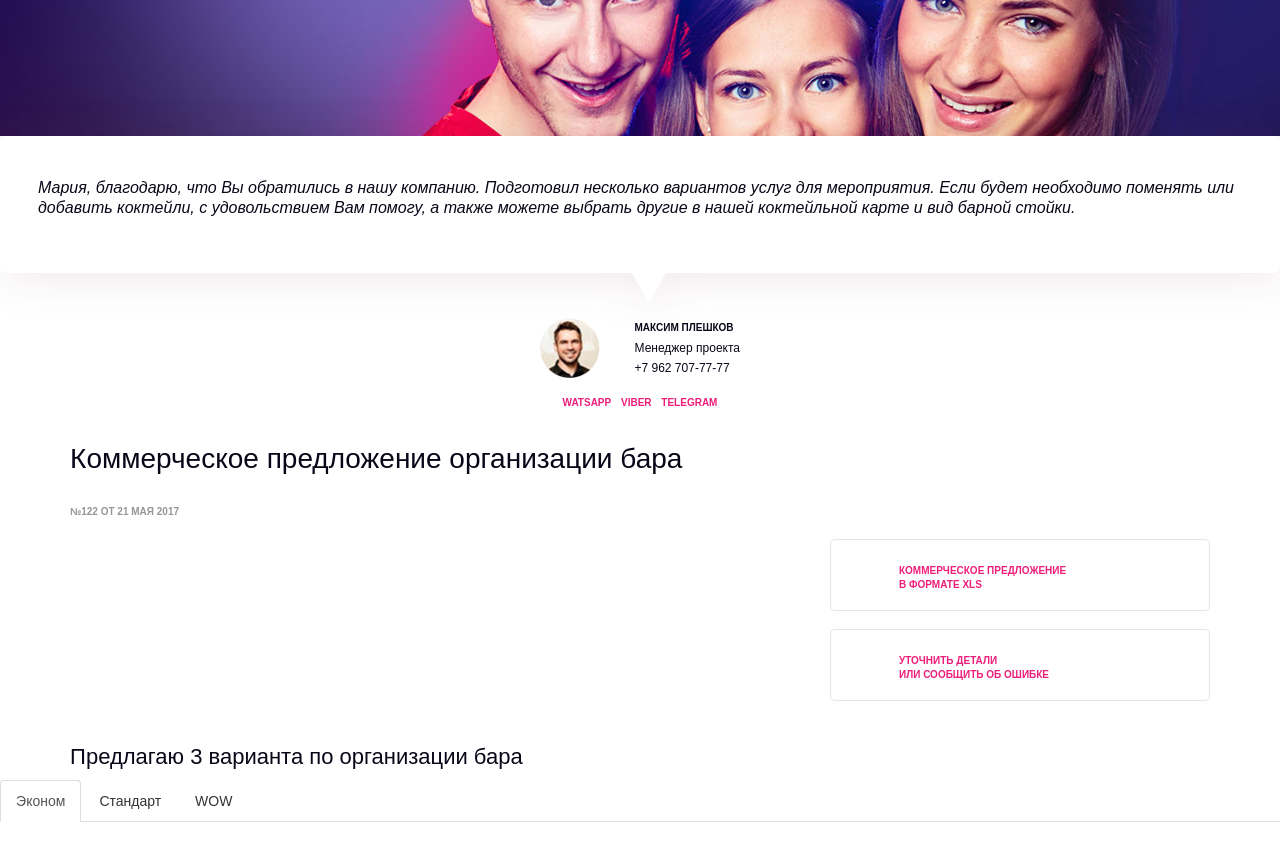
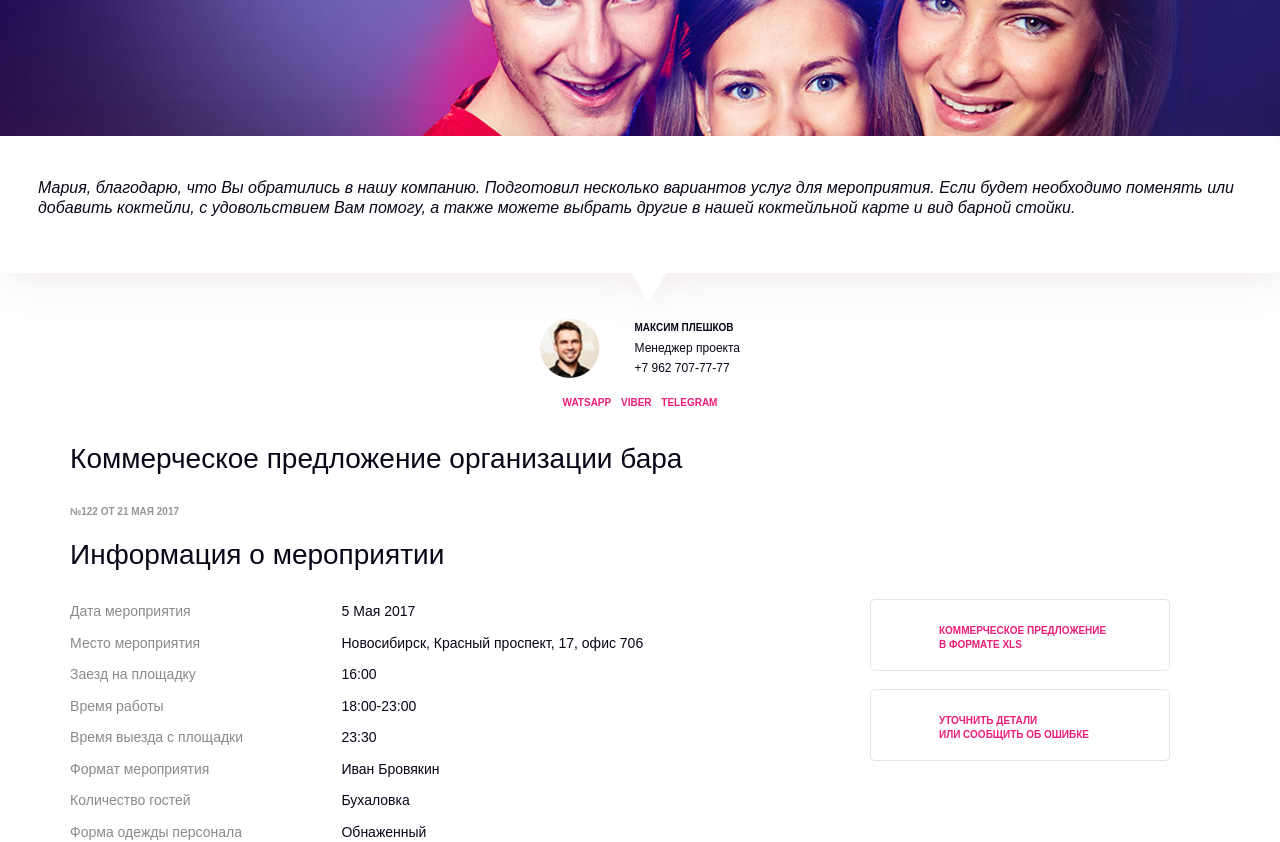
Before and after one commit to devmargooo/Bar-street, a website: page src/index.html in a window 1280 px wide. Shown: the part 144-986 px from the top of the page. Drawn offline with nearby package versions, Linux system fonts and the light colour scheme.

Commit message:
Раздел подробной информации о заказе (768px+)

```diff
--- a/src/index.html
+++ b/src/index.html
@@ -45,10 +45,48 @@
             <p class="cp-details__number">№122 от 21 мая 2017</p>
             <div class="container-fluid">
               <div class="row">
-                <div class="col-lg-8">
-
+                <div class="col-sm-8 col-md-8 col-lg-8 first-col">
+                    <h3 class="cp-details__about-title">Информация о мероприятии</h3>
+                    <table class="cp-details-about">
+                        <tr class="cp-details-about-row">
+                            <td class="cp-details-about-cell">Дата мероприятия</td>
+                            <td class="cp-details-about-cell">5 Мая 2017</td>
+                        </tr>
+                        <tr class="cp-details-about-row">
+                            <td class="cp-details-about-cell">Место мероприятия</td>
+                            <td class="cp-details-about-cell">Новосибирск, Красный проспект, 17, офис 706</td>
+                        </tr>
+                        <tr class="cp-details-about-row">
+                            <td class="cp-details-about-cell">Заезд на площадку</td>
+                            <td class="cp-details-about-cell">16:00</td>
+                        </tr>
+                        <tr class="cp-details-about-row">
+                            <td class="cp-details-about-cell">Время работы</td>
+                            <td class="cp-details-about-cell">18:00-23:00</td>
+                        </tr>
+                        <tr class="cp-details-about-row">
+                            <td class="cp-details-about-cell">Время выезда с площадки</td>
+                            <td class="cp-details-about-cell">23:30</td>
+                        </tr>
+                        <tr class="cp-details-about-row">
+                            <td class="cp-details-about-cell">Формат мероприятия</td>
+                            <td class="cp-details-about-cell">Иван Бровякин</td>
+                        </tr>
+                        <tr class="cp-details-about-row">
+                            <td class="cp-details-about-cell">Количество гостей</td>
+                            <td class="cp-details-about-cell">Бухаловка</td>
+                        </tr>
+                        <tr class="cp-details-about-row">
+                            <td class="cp-details-about-cell">Форма одежды персонала</td>
+                            <td class="cp-details-about-cell">Обнаженный</td>
+                        </tr>
+                        <tr class="cp-details-about-row">
+                            <td class="cp-details-about-cell">Комментарий к заказу</td>
+                            <td class="cp-details-about-cell">Хочется чтобы было очень круто!</td>
+                        </tr>
+                    </table>
                 </div>
-                <div class="col-xs-12 col-lg-4 cp-details__buttons-col">
+                <div class="col-xs-12 col-sm-4 col-md-4 col-lg-4 cp-details__buttons-col last-col">
                   <button class="button-feature" type="button">Коммерческое предложение<br>в формате xls</button>
                   <button class="button-feature" type="button">Уточнить детали<br>или сообщить об ошибке</button>
                 </div>
--- a/src/sass/blocks/button-feature.scss
+++ b/src/sass/blocks/button-feature.scss
@@ -11,8 +11,10 @@
 
 .button-feature{
   @include button-feature-theme;
+  display: block;
   min-height: 7.2rem;
-  width: 100%;//
+  width: 100%;
+  max-width: 30rem;
   padding: 1.6rem 1rem 1rem 6.8rem;
-  margin-bottom: 1.8rem;
+  margin: 0 auto 1.8rem;
 }
--- a/src/sass/global/general.scss
+++ b/src/sass/global/general.scss
@@ -90,3 +90,13 @@ html{
 .rubles{
   font-family: $f-rubles;
 }
+
+
+//Frid
+
+.first-col{
+  padding-left: 0;
+}
+.last-col{
+  padding-right: 0;
+}
--- a/src/sass/global/variables.scss
+++ b/src/sass/global/variables.scss
@@ -6,6 +6,8 @@ $c-complementary: #ed1e79;
 
 $c-fg-primary: #f8f8f8;
 $c-bg-primary: #ffffff;
+
+$c-table-about-heading: #8a8a8a;
 
 $c-button-feature-border: #e6e4e4;
 
@@ -18,6 +20,8 @@ $f-person-size: 1.2rem;
 $f-person-accent-size: 1rem;
 $f-tooltip-size: 1.6rem;
 $f-cp-details-title-size: 2.8rem;
+$f-cp-details-about-title-size: 2.4rem;
+$f-cp-details-about-size: 1.4rem;
 $f-complementary-info-size: 1rem;
 $f-cp-options-title-size: 2.2rem;
 $f-tab-pane-title-size: 2rem;
@@ -35,6 +39,8 @@ $f-base-lh: 1.54;
 $f-person-info-lh: 1.43;
 $f-tooltip-lh: 1.25;
 $f-cp-details-title-lh: 1.14285714286;
+$f-cp-details-about-title-lh: 1.58333333;
+$f-cp-details-about-lh: 1.28571428571;
 $f-complementary-info-lh: 5.4;
 $f-cp-options-title-lh: 1.18181818182;
 $f-tab-pane-title-lh: 1.9;
--- a/src/sass/page/cp-details.scss
+++ b/src/sass/page/cp-details.scss
@@ -2,6 +2,11 @@
   font-size: $f-cp-details-title-size;
   line-height: $f-cp-details-title-lh;
   color: $c-primary-dark;
+}
+@mixin cp-details__about-title{
+  color: $c-primary-dark;
+  font-size: $f-cp-details-about-title-size;
+  line-height: $f-cp-details-about-title-lh;
 }
 .cp-details{
   background: $c-bg-primary;
@@ -18,4 +23,30 @@
 }
 .cp-details__buttons-col{
   padding: 0;
+  @media (min-width: 768px) {
+    padding-top: 6rem;
+  }
 }
+.cp-details__title_more{
+
+}
+.cp-details__about-title{
+  @include cp-title-theme;
+  margin-top: 0;
+  margin-bottom: 2.5rem;
+}
+.cp-details-about{
+  width: 100%;
+}
+
+.cp-details-about-cell{
+  vertical-align: top;
+  padding-top: 0.5rem;
+  padding-bottom: 0.5rem;
+  &:first-child{//column 1
+    color: $c-table-about-heading;
+  }
+  &:last-child{//column 2
+    color: $c-primary-dark;
+  }
+}
```
Also changed, not shown: src/css/main.css, src/css/main.min.css.
